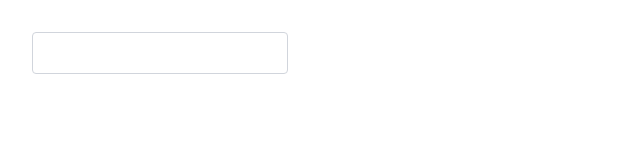
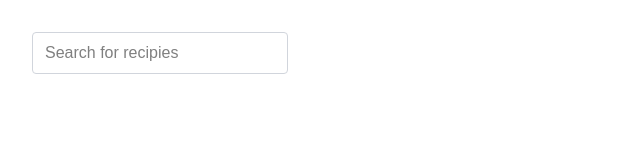
Before and after one commit to praveesh91/javscript-coding-questions, a React (Vite) app in the folder react/my-react-app/: page / in a window 1280 px wide. Shown: the top 160 px of the page, without its empty margins (0-640 px from the left). Built offline with nearby package versions, Linux system fonts and the light colour scheme.

Commit message:
add placeholder

```diff
--- a/react/my-react-app/src/components/autocomplete/index.jsx
+++ b/react/my-react-app/src/components/autocomplete/index.jsx
@@ -19,7 +19,7 @@ const index = () => {
     <div>
       <Autocomplete
         staticData={data}
-        placeholder=""
+        placeholder="Search for recipies"
         fetchSuggestions={fetchSuggestions}
         dataKey=""
         customLoading={<>Loading recipes...</>}
```
